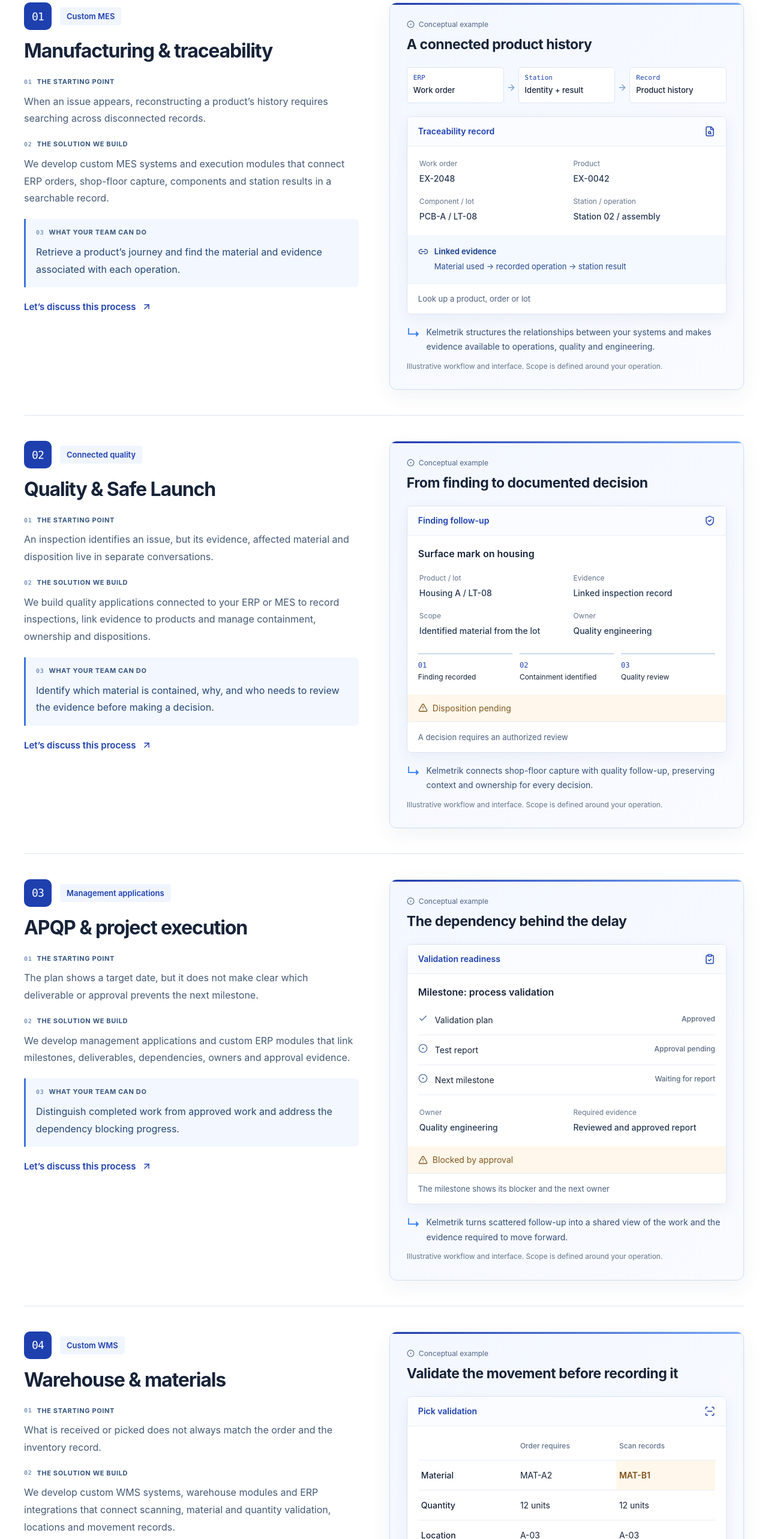
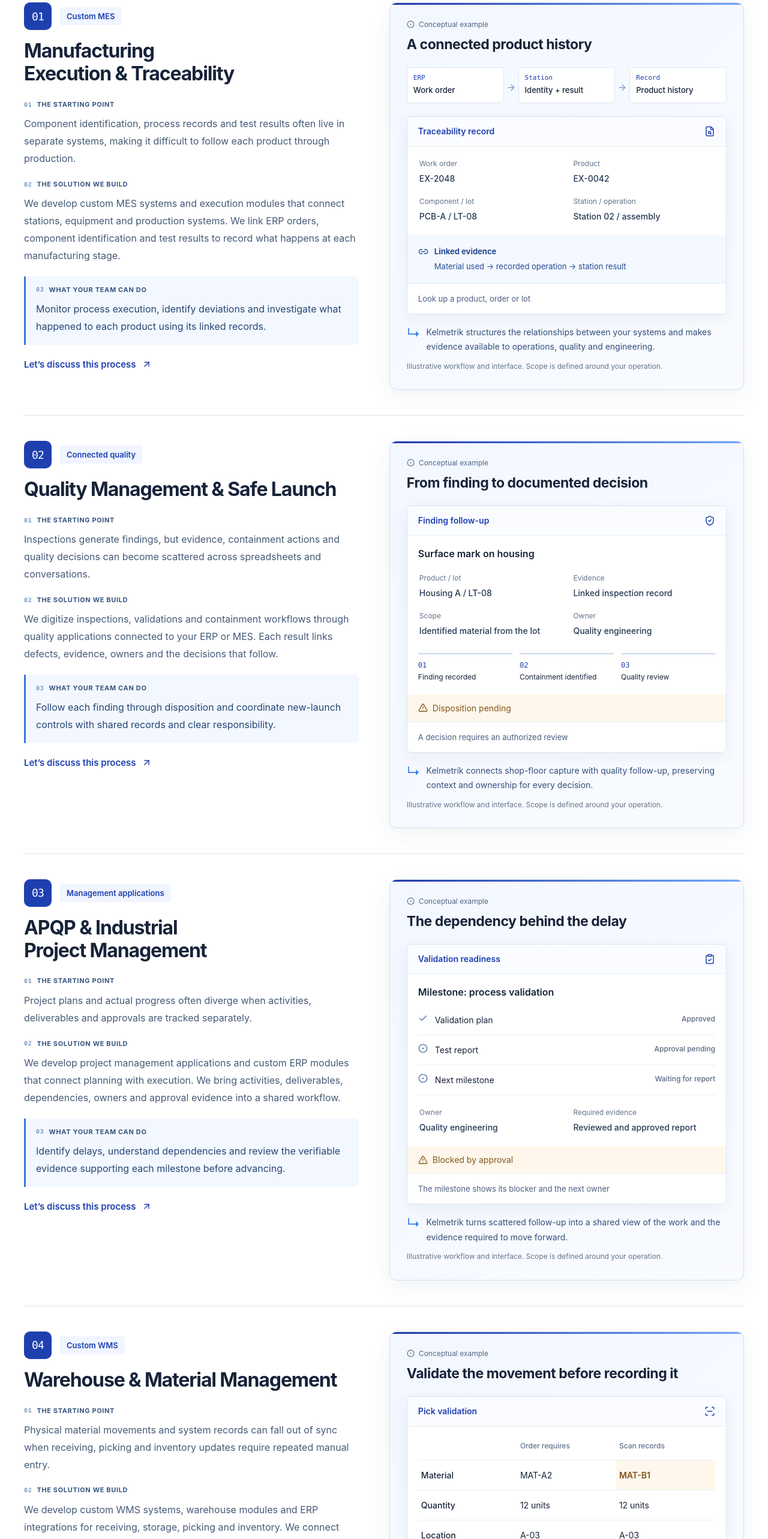
Before and after one commit to Kelmetrik/LandingPage, a React (Vite) app: page / in a window 1280 px wide. Shown: the part 2316-4882 px from the top of the page at 60% size. Built offline with nearby package versions, Linux system fonts and the light colour scheme.

Commit message:
Refine bilingual solution copy around operational capabilities

```diff
--- a/src/content.js
+++ b/src/content.js
@@ -60,12 +60,12 @@ export const content = {
       items: [
         {
           id: "manufacturing",
-          title: "Manufacturing & traceability",
+          title: "Manufacturing Execution & Traceability",
           problem:
-            "When an issue appears, reconstructing a product’s history requires searching across disconnected records.",
-          flow: "We develop custom MES systems and execution modules that connect ERP orders, shop-floor capture, components and station results in a searchable record.",
+            "Component identification, process records and test results often live in separate systems, making it difficult to follow each product through production.",
+          flow: "We develop custom MES systems and execution modules that connect stations, equipment and production systems. We link ERP orders, component identification and test results to record what happens at each manufacturing stage.",
           result:
-            "Retrieve a product’s journey and find the material and evidence associated with each operation.",
+            "Monitor process execution, identify deviations and investigate what happened to each product using its linked records.",
           visualTitle: "A connected product history",
           annotation:
             "Kelmetrik structures the relationships between your systems and makes evidence available to operations, quality and engineering.",
@@ -89,12 +89,12 @@ export const content = {
         },
         {
           id: "quality",
-          title: "Quality & Safe Launch",
+          title: "Quality Management & Safe Launch",
           problem:
-            "An inspection identifies an issue, but its evidence, affected material and disposition live in separate conversations.",
-          flow: "We build quality applications connected to your ERP or MES to record inspections, link evidence to products and manage containment, ownership and dispositions.",
+            "Inspections generate findings, but evidence, containment actions and quality decisions can become scattered across spreadsheets and conversations.",
+          flow: "We digitize inspections, validations and containment workflows through quality applications connected to your ERP or MES. Each result links defects, evidence, owners and the decisions that follow.",
           result:
-            "Identify which material is contained, why, and who needs to review the evidence before making a decision.",
+            "Follow each finding through disposition and coordinate new-launch controls with shared records and clear responsibility.",
           visualTitle: "From finding to documented decision",
           annotation:
             "Kelmetrik connects shop-floor capture with quality follow-up, preserving context and ownership for every decision.",
@@ -118,12 +118,12 @@ export const content = {
         },
         {
           id: "apqp",
-          title: "APQP & project execution",
+          title: "APQP & Industrial Project Management",
           problem:
-            "The plan shows a target date, but it does not make clear which deliverable or approval prevents the next milestone.",
-          flow: "We develop management applications and custom ERP modules that link milestones, deliverables, dependencies, owners and approval evidence.",
+            "Project plans and actual progress often diverge when activities, deliverables and approvals are tracked separately.",
+          flow: "We develop project management applications and custom ERP modules that connect planning with execution. We bring activities, deliverables, dependencies, owners and approval evidence into a shared workflow.",
           result:
-            "Distinguish completed work from approved work and address the dependency blocking progress.",
+            "Identify delays, understand dependencies and review the verifiable evidence supporting each milestone before advancing.",
           visualTitle: "The dependency behind the delay",
           annotation:
             "Kelmetrik turns scattered follow-up into a shared view of the work and the evidence required to move forward.",
@@ -145,12 +145,12 @@ export const content = {
         },
         {
           id: "warehouse",
-          title: "Warehouse & materials",
+          title: "Warehouse & Material Management",
           problem:
-            "What is received or picked does not always match the order and the inventory record.",
-          flow: "We develop custom WMS systems, warehouse modules and ERP integrations that connect scanning, material and quantity validation, locations and movement records.",
+            "Physical material movements and system records can fall out of sync when receiving, picking and inventory updates require repeated manual entry.",
+          flow: "We develop custom WMS systems, warehouse modules and ERP integrations for receiving, storage, picking and inventory. We connect physical movements with operational records through material, quantity and location validation.",
           result:
-            "Detect discrepancies before confirming a movement and preserve its relationship to the order and location.",
+            "Detect discrepancies before confirming movements, trace their history and reuse captured information across connected systems.",
           visualTitle: "Validate the movement before recording it",
           annotation:
             "Kelmetrik connects the physical operation to the business record and makes the rules for confirming each movement explicit.",
@@ -378,12 +378,12 @@ export const content = {
       items: [
         {
           id: "manufacturing",
-          title: "Manufactura y trazabilidad",
+          title: "Ejecución de manufactura y trazabilidad",
           problem:
-            "Cuando aparece un problema, reconstruir la historia de una pieza exige buscar en registros separados.",
-          flow: "Desarrollamos MES a medida y módulos de ejecución que conectan órdenes del ERP, captura en piso, componentes y resultados de estación en un registro consultable.",
+            "La identificación de componentes, los registros de proceso y los resultados de prueba suelen quedar en sistemas separados, dificultando seguir cada producto durante su fabricación.",
+          flow: "Desarrollamos MES a medida y módulos de ejecución que conectan estaciones, equipos y sistemas de producción. Vinculamos órdenes del ERP, identificación de componentes y resultados de prueba para registrar lo que ocurre en cada etapa de manufactura.",
           result:
-            "Recuperar el recorrido de una pieza y encontrar el material y la evidencia asociados a cada operación.",
+            "Controlar la ejecución de los procesos, detectar desviaciones e investigar qué ocurrió con cada producto a partir de sus registros vinculados.",
           visualTitle: "La historia de una pieza, conectada",
           annotation:
             "Kelmetrik estructura las relaciones entre tus sistemas y pone la evidencia al alcance de operaciones, calidad e ingeniería.",
@@ -408,12 +408,12 @@ export const content = {
         },
         {
           id: "quality",
-          title: "Calidad y Safe Launch",
+          title: "Gestión de calidad y Safe Launch",
           problem:
-            "Una inspección detecta un hallazgo, pero la evidencia, el material afectado y la decisión quedan en conversaciones distintas.",
-          flow: "Creamos aplicaciones de calidad conectadas con tu ERP o MES para registrar inspecciones, vincular evidencia al producto y gestionar contenciones, responsables y disposiciones.",
+            "Las inspecciones generan hallazgos, pero la evidencia, las acciones de contención y las decisiones de calidad pueden quedar dispersas entre hojas de cálculo y conversaciones.",
+          flow: "Digitalizamos inspecciones, validaciones y procesos de contención mediante aplicaciones de calidad conectadas con tu ERP o MES. Cada resultado relaciona defectos, evidencia, responsables y las decisiones de seguimiento.",
           result:
-            "Identificar qué material está contenido, por qué y quién debe revisar la evidencia antes de decidir.",
+            "Dar seguimiento a cada hallazgo hasta su disposición y coordinar el control de nuevos lanzamientos con registros compartidos y responsabilidades claras.",
           visualTitle: "Del hallazgo a una decisión documentada",
           annotation:
             "Kelmetrik conecta la captura en piso con el seguimiento de calidad, conservando el contexto y la responsabilidad de cada decisión.",
@@ -437,12 +437,12 @@ export const content = {
         },
         {
           id: "apqp",
-          title: "APQP y ejecución de proyectos",
+          title: "APQP y gestión de proyectos industriales",
           problem:
-            "El plan indica una fecha de avance, pero no deja claro qué entregable o aprobación impide alcanzar el siguiente hito.",
-          flow: "Desarrollamos aplicaciones de gestión y módulos de ERP a medida que relacionan hitos, entregables, dependencias, responsables y evidencia de aprobación.",
+            "La planeación y el avance real pueden separarse cuando las actividades, los entregables y las aprobaciones se siguen en registros distintos.",
+          flow: "Desarrollamos aplicaciones de gestión de proyectos y módulos de ERP a medida que conectan la planeación con la ejecución. Centralizamos actividades, entregables, dependencias, responsables y evidencia de aprobación en un flujo compartido.",
           result:
-            "Distinguir trabajo terminado de trabajo aprobado y atender la dependencia que bloquea el avance.",
+            "Identificar retrasos, visualizar dependencias y revisar la evidencia verificable que respalda cada hito antes de avanzar.",
           visualTitle: "La dependencia que explica el retraso",
           annotation:
             "Kelmetrik convierte el seguimiento disperso en una vista compartida del trabajo y de la evidencia necesaria para avanzar.",
@@ -464,12 +464,12 @@ export const content = {
         },
         {
           id: "warehouse",
-          title: "Almacenes y materiales",
+          title: "Gestión de almacenes y materiales",
           problem:
-            "Lo que se recibe o se surte no siempre coincide con la orden y el registro del inventario.",
-          flow: "Desarrollamos WMS a medida, módulos de almacén e integraciones con ERP para conectar escaneo, validación de material y cantidad, ubicaciones y registro de movimientos.",
+            "Los movimientos físicos y los registros del sistema pueden perder sincronía cuando el recibo, el surtido y las actualizaciones de inventario requieren capturas manuales repetidas.",
+          flow: "Desarrollamos WMS a medida, módulos de almacén e integraciones con ERP para recibo, almacenamiento, picking e inventario. Conectamos los movimientos físicos con los registros de la operación mediante validaciones de material, cantidad y ubicación.",
           result:
-            "Detectar discrepancias antes de confirmar un movimiento y conservar su relación con la orden y la ubicación.",
+            "Detectar discrepancias antes de confirmar movimientos, consultar su trazabilidad y reutilizar la información capturada entre los sistemas conectados.",
           visualTitle: "Validar el movimiento antes de registrarlo",
           annotation:
             "Kelmetrik conecta la operación física con el registro empresarial y hace explícitas las reglas para confirmar cada movimiento.",
```
Also changed, not shown: 1 other file (tests, documents, lock files or other folders).
